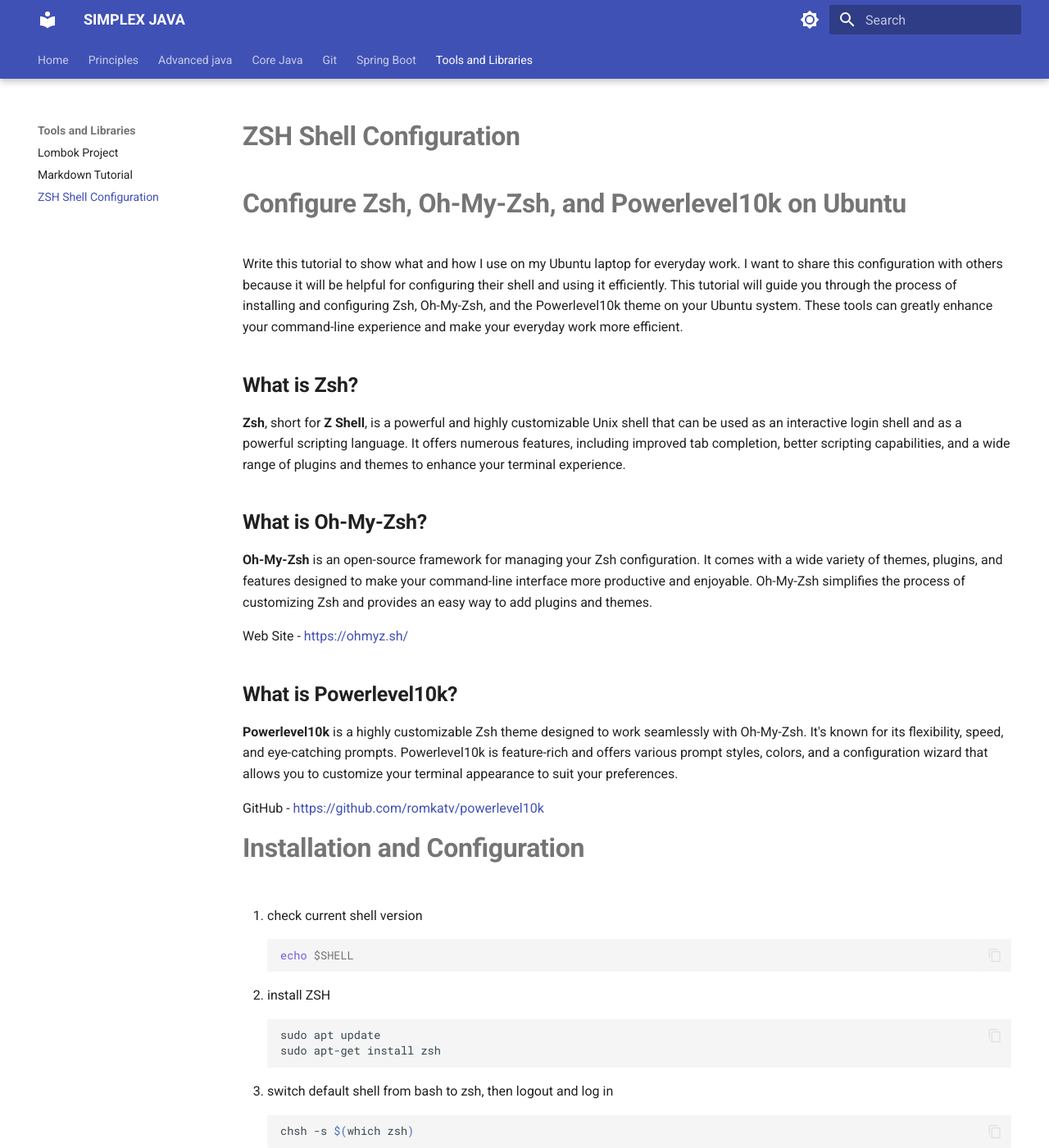
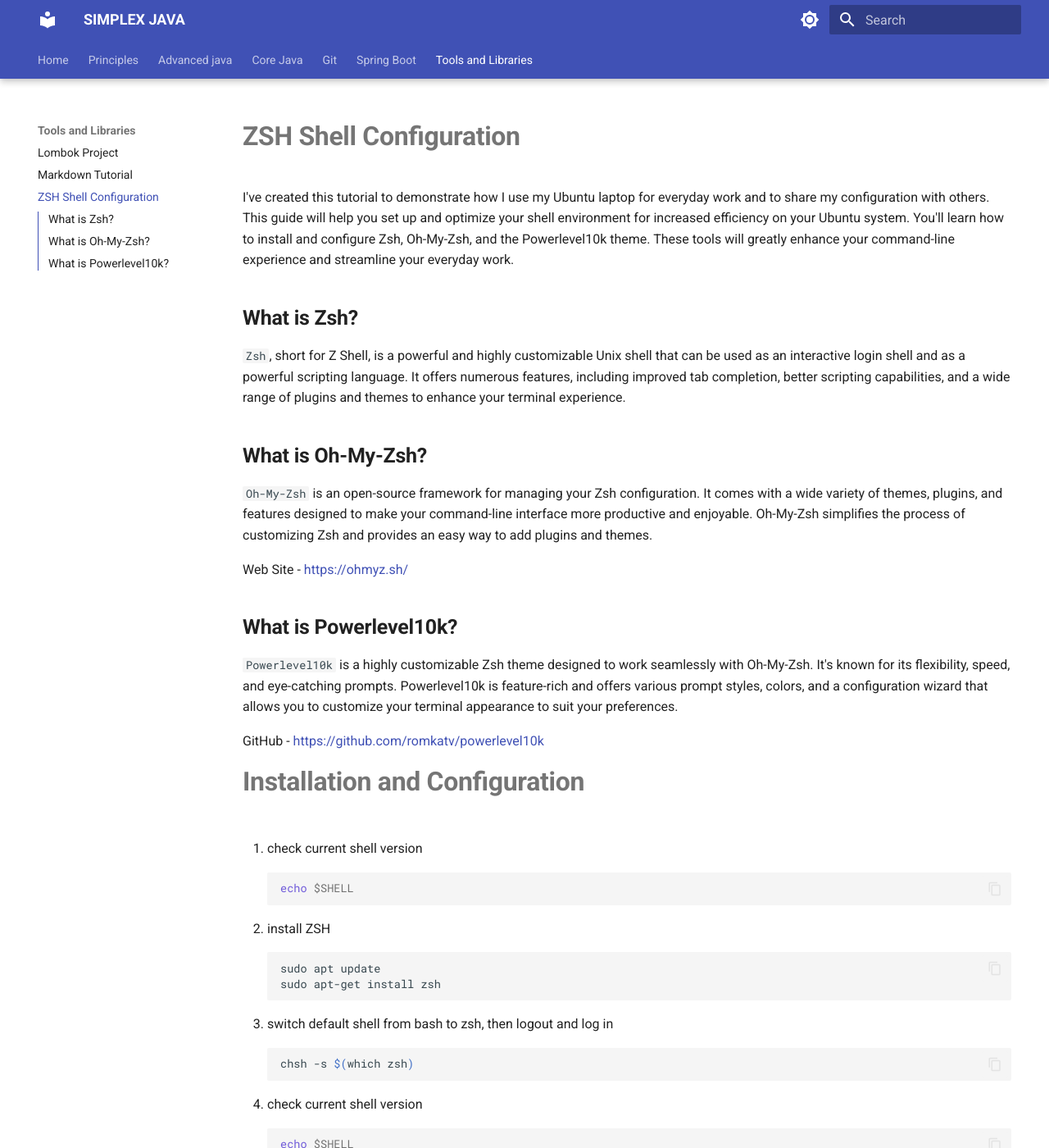
Before and after one commit to aleksandre-zaccone/simplex-java, an MkDocs documentation site: the page built from docs/Tools and Libraries/ZSH SHELL.md, in a window 1280 px wide and 1400 px high. Shown: the whole window at 82% size. Built offline with MkDocs 1.6.1 and Material for MkDocs 9.7.7, drawn with Linux system fonts in a browser that asks for light colours; some of the changed text lies outside the part shown.

Commit message:
added zsh tutorial

````diff
--- a/docs/Tools and Libraries/ZSHSHELL.md
+++ b/docs/Tools and Libraries/ZSH SHELL.md
@@ -1,24 +1,25 @@
 # **ZSH Shell Configuration**
 
-# **Configure Zsh, Oh-My-Zsh, and Powerlevel10k on Ubuntu**
-
-Write this tutorial to show what and how I use on my Ubuntu laptop for everyday work. I want to share this configuration with others because it will be helpful for configuring their shell and using it efficiently.
-This tutorial will guide you through the process of installing and configuring Zsh, Oh-My-Zsh, and the Powerlevel10k theme on your Ubuntu system. These tools can greatly enhance your command-line experience and make your everyday work more efficient.
+I've created this tutorial to demonstrate how I use my Ubuntu laptop for everyday work and to share
+my configuration with others. This guide will help you set up and optimize your shell environment
+for increased efficiency on your Ubuntu system. You'll learn how to install and configure Zsh,
+Oh-My-Zsh, and the Powerlevel10k theme. These tools will greatly enhance your command-line experience
+and streamline your everyday work.
 
 ## **What is Zsh?**
 
-**Zsh**, short for **Z Shell**, is a powerful and highly customizable Unix shell that can be used as an interactive login shell and as a powerful scripting language. It offers numerous features, including improved tab completion, better scripting capabilities, and a wide range of plugins and themes to enhance your terminal experience.
+`Zsh`, short for Z Shell, is a powerful and highly customizable Unix shell that can be used as an interactive login shell and as a powerful scripting language. It offers numerous features, including improved tab completion, better scripting capabilities, and a wide range of plugins and themes to enhance your terminal experience.
 
 ## **What is Oh-My-Zsh?**
 
-**Oh-My-Zsh** is an open-source framework for managing your Zsh configuration. It comes with a wide variety of themes, plugins, and features designed to make your command-line interface more productive and enjoyable. Oh-My-Zsh simplifies the process of customizing Zsh and provides an easy way to add plugins and themes.
+`Oh-My-Zsh` is an open-source framework for managing your Zsh configuration. It comes with a wide variety of themes, plugins, and features designed to make your command-line interface more productive and enjoyable. Oh-My-Zsh simplifies the process of customizing Zsh and provides an easy way to add plugins and themes.
 
 Web Site - <https://ohmyz.sh/>
 
 
 ## **What is Powerlevel10k?**
 
-**Powerlevel10k** is a highly customizable Zsh theme designed to work seamlessly with Oh-My-Zsh.
+`Powerlevel10k` is a highly customizable Zsh theme designed to work seamlessly with Oh-My-Zsh.
 It's known for its flexibility, speed, and eye-catching prompts. Powerlevel10k is feature-rich and
 offers various prompt styles, colors, and a configuration wizard that allows you to customize your
 terminal appearance to suit your preferences.
@@ -31,8 +32,6 @@
 ```zsh
 echo $SHELL
 ```
-
-
 
 2. install ZSH
 ```zsh
@@ -51,7 +50,7 @@
 echo $SHELL
 ```
 
-5install oh-my-zsh via curl
+5. install oh-my-zsh via curl
 ```bash
 sh -c "$(curl -fsSL https://raw.githubusercontent.com/ohmyzsh/ohmyzsh/master/tools/install.sh)"
 ```
@@ -91,5 +90,3 @@
 ```
 
 14. add 'zsh-autosuggestions' in '.zshrc'
-
-```bash
````
